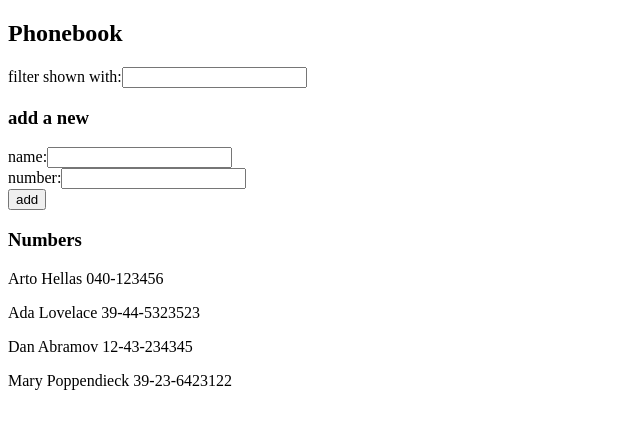
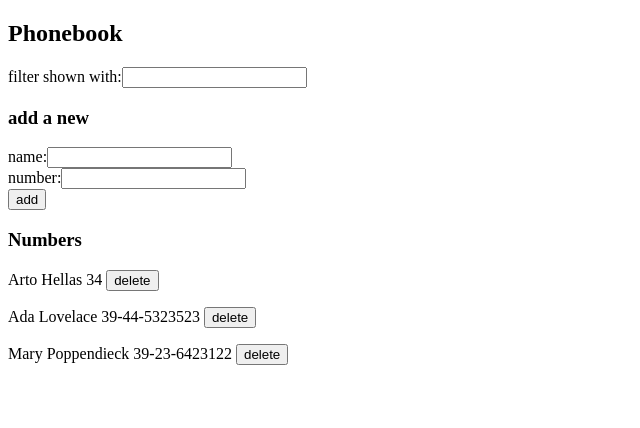
Before and after one commit to MrLinna/FullStackOpen, a React (Create React App) app in the folder part2/phonebook/: page / in a window 1280 px wide. Shown: the top 428 px of the page, without its empty margins (0-640 px from the left). Built offline with nearby package versions, Linux system fonts and the light colour scheme; data requests are answered from the project's data file.

Commit message:
exercises 2.15.-2.18.

```diff
--- a/part2/phonebook/db.json
+++ b/part2/phonebook/db.json
@@ -1,8 +1,8 @@
 {
-  "persons":[
+  "persons": [
     {
       "name": "Arto Hellas",
-      "number": "040-123456",
+      "number": "34",
       "id": 1
     },
     {
@@ -11,11 +11,6 @@
       "id": 2
     },
     {
-      "name": "Dan Abramov",
-      "number": "12-43-234345",
-      "id": 3
-    },
-    {
       "name": "Mary Poppendieck",
       "number": "39-23-6423122",
       "id": 4
--- a/part2/phonebook/src/App.js
+++ b/part2/phonebook/src/App.js
@@ -1,8 +1,10 @@
 import { useState, useEffect } from 'react'
-import axios from 'axios'
 import Persons from './components/Persons'
 import Filter from './components/Filter'
 import PersonForm from './components/PersonForm'
+import ContactService from './services/Contacts'
+
+
 
 const App = () => {
   const [persons, setPersons] = useState([])
@@ -13,10 +15,11 @@ const App = () => {
 
   // effect hook to get data from server
   useEffect(()=>{
-    axios
-      .get('http://localhost:3001/persons')
-      .then(response => {
-        setPersons(response.data)
+    ContactService
+      .getAll()
+      .then(allContacts => {
+        setPersons(allContacts)
+
       })
   },[])
 
@@ -27,12 +30,31 @@ const App = () => {
       name: newName,
       number: newNumber
     }
-    persons.filter(eachPerson => eachPerson.name === personObject.name).length > 0
-    ? alert(`${newName} is already added to phonebook`)
-    : setPersons(persons.concat(personObject))
+    const existsAlready = persons.filter(eachPerson => eachPerson.name === personObject.name)
 
-    setNewName("")
-    setNewNumber("")
+    existsAlready.length > 0
+      ? updateContact(personObject, existsAlready[0])
+      : ContactService
+        .create(personObject)
+        .then(returnedContact => {
+          setPersons(persons.concat(returnedContact))
+          setNewName("")
+          setNewNumber("")
+        })
+}
+
+  const updateContact=(personObject, oldContact)=>{
+
+
+    if (window.confirm (`${personObject.name} is already added to phonebook, replace the old number with a new one?`)){
+      ContactService
+        .update(oldContact.id, personObject)
+        .then((response) => {
+          setPersons(persons.map(person => person.id !== oldContact.id ? person : response))
+          setNewName("")
+          setNewNumber("")
+        })
+      }
   }
 
   const handleNameChange =(event)=>{
@@ -45,7 +67,16 @@ const App = () => {
 
   const handleFilterChange =(event)=>{
     setNewFilter(event.target.value)
+  }
 
+  const deleteContact=(person)=>{
+    if (window.confirm (`Delete ${person.name}?`)){
+      ContactService
+        .remove(person.id)
+        .then(() => {
+          setPersons(persons.filter(p => p.id !== person.id))
+        })
+      }
   }
 
   const personsToShow =
@@ -71,7 +102,8 @@ const App = () => {
 
       <h3>Numbers</h3>
 
-      <Persons personsToShow = {personsToShow}/>
+      <Persons personsToShow = {personsToShow} deleteContact={deleteContact}/>
+
     </div>
   )
 }
--- /dev/null
+++ b/part2/phonebook/src/components/Button.js
@@ -0,0 +1,6 @@
+const Button = ({ handleClick, text }) => (
+    <button onClick={handleClick}>
+      {text}
+    </button>
+  )
+export default Button
--- a/part2/phonebook/src/components/Persons.js
+++ b/part2/phonebook/src/components/Persons.js
@@ -1,4 +1,13 @@
+import Button from "./Button"
 // render persons list
-const Persons =({personsToShow})=> personsToShow.map(person => <p key={person.name}>{person.name} {person.number}</p>)
+const Persons =({personsToShow, deleteContact})=> {
+    return(
+        personsToShow.map(person =>
+            <p key={person.id}>
+                {person.name} {person.number} <Button text={"delete"} handleClick={()=>deleteContact(person)}/>
+            </p>
+        )
+    )
+  }
 
 export default Persons
--- /dev/null
+++ b/part2/phonebook/src/services/Contacts.js
@@ -0,0 +1,25 @@
+import axios from 'axios'
+const baseUrl = 'http://localhost:3001/persons'
+
+const getAll = () => {
+  const request = axios.get(baseUrl)
+  return request.then(response => response.data)
+}
+
+const create = newObject => {
+  const request = axios.post(baseUrl, newObject)
+  return request.then(response => response.data)
+}
+
+const update = (id, newObject) => {
+  const request = axios.put(`${baseUrl}/${id}`, newObject)
+  return request.then(response => response.data)
+}
+
+const remove = (id)=>{
+  const request = axios.delete(`${baseUrl}/${id}`)
+  return request.then(resopnse => resopnse)
+}
+
+// eslint-disable-next-line
+export default { getAll, create, update, remove}
```
Also changed, not shown: 1 other file (tests, documents, lock files or other folders).
